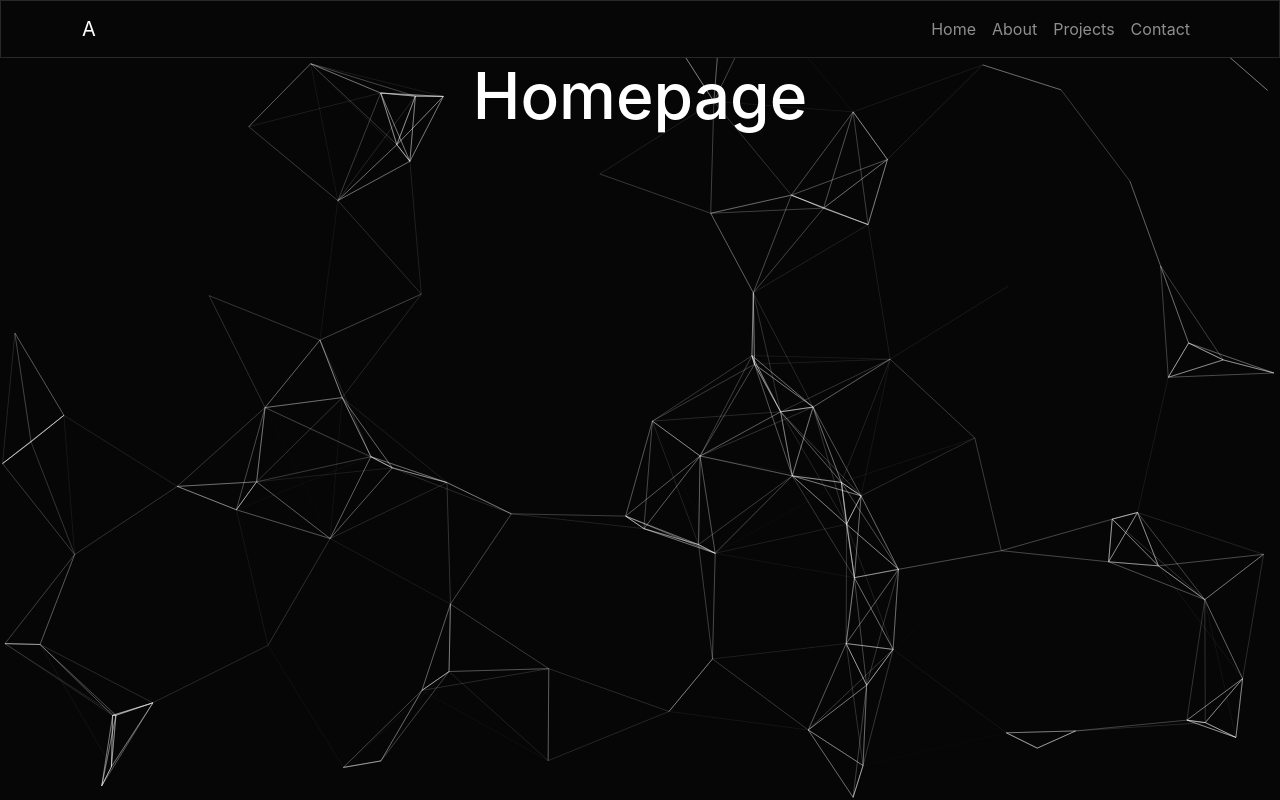
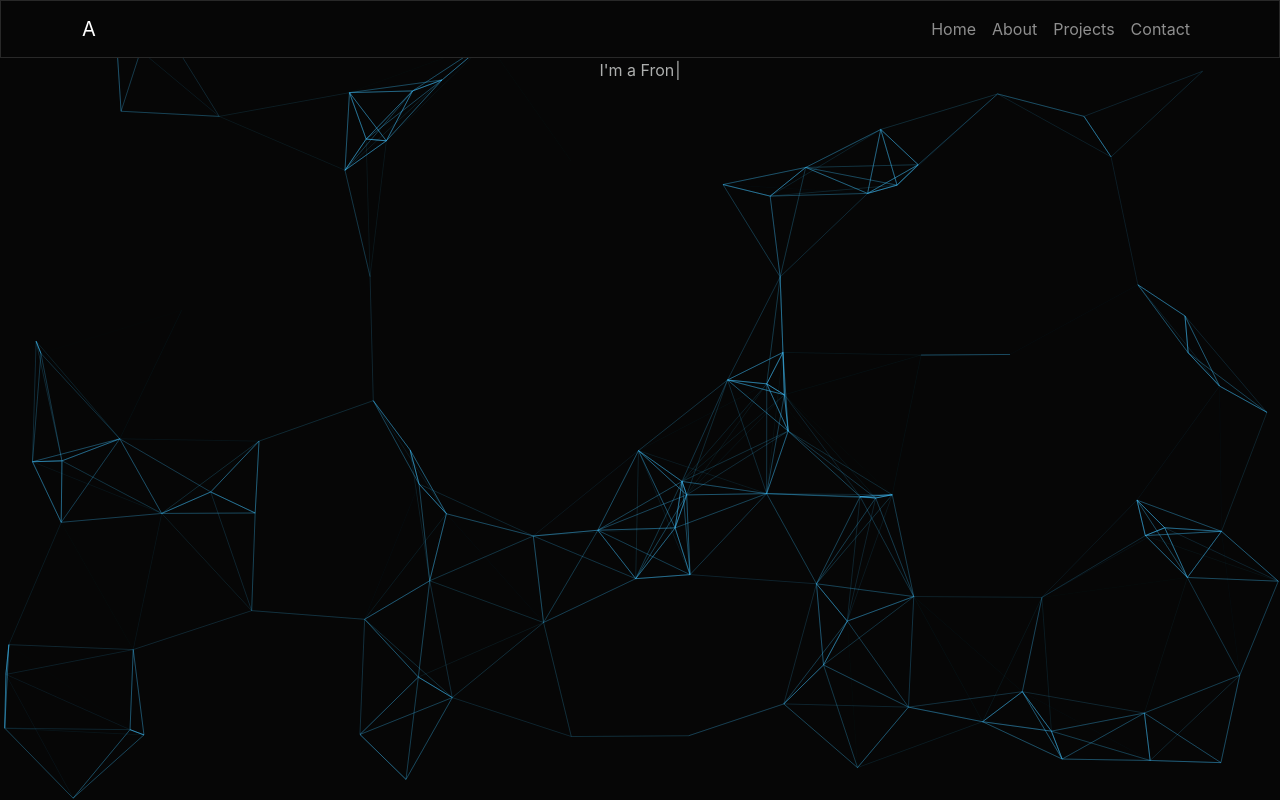
Before and after one commit to Abstrack5/Portfolio, a React (Create React App) app: page / in a window 1280 px wide. Built offline with nearby package versions, Linux system fonts and the light colour scheme.

Commit message:
working on typewriter npm but i cannot seem to center it in the middle of the screen only middle upper

```diff
--- a/package.json
+++ b/package.json
@@ -14,6 +14,7 @@
     "react-scripts": "5.0.1",
     "react-tsparticles": "^2.2.4",
     "tsparticles": "^2.2.4",
+    "typewriter-effect": "^2.19.0",
     "web-vitals": "^2.1.4"
   },
   "scripts": {
--- a/src/App.css
+++ b/src/App.css
@@ -14,7 +14,7 @@
 }
 
 .App-header {
-  background-color: #282c34;
+  background-color: #000000;
   min-height: 100vh;
   display: flex;
   flex-direction: column;
--- a/src/App.js
+++ b/src/App.js
@@ -1,4 +1,4 @@
-import "./App.css";
+// import "./App.css";
 import { BrowserRouter as Router, Routes, Route } from "react-router-dom";
 
 import Navigation from "./Components/Navigation";
--- a/src/Components/Particles.js
+++ b/src/Components/Particles.js
@@ -5,9 +5,6 @@ import { useCallback } from "react";
 const ParticlesComponent = () => {
   const particlesInit = useCallback(async (engine) => {
     console.log(engine);
-    // you can initiate the tsParticles instance (engine) here, adding custom shapes or presets
-    // this loads the tsparticles package bundle, it's the easiest method for getting everything ready
-    // starting from v2 you can add only the features you need reducing the bundle size
     await loadFull(engine);
   }, []);
 
@@ -16,6 +13,7 @@ const ParticlesComponent = () => {
   }, []);
 
   return (
+    <div>
       <Particles
         id="tsparticles"
         init={particlesInit}
@@ -23,7 +21,7 @@ const ParticlesComponent = () => {
         options={{
           background: {
             color: {
-            value: "black",
+              value: "#00000",
             },
           },
           fpsLimit: 120,
@@ -51,10 +49,10 @@ const ParticlesComponent = () => {
           },
           particles: {
             color: {
-            value: "#ffffff",
+              value: "#43c3ff",
             },
             links: {
-            color: "#ffffff",
+              color: "#43c3ff",
               distance: 150,
               enable: true,
               opacity: 0.5,
@@ -93,6 +91,7 @@ const ParticlesComponent = () => {
           detectRetina: true,
         }}
       />
+    </div>
   );
 };
 
--- /dev/null
+++ b/src/Components/Typewriter.js
@@ -0,0 +1,23 @@
+import React from "react";
+import Typewriter from "typewriter-effect";
+
+function TypewriterEffect() {
+  return (
+    <div className="d-flex justify-content-center align-content-center">
+      <Typewriter
+        options={{
+          strings: [
+            "Welcome!",
+            "I'm a Front end",
+            "I'm a back end",
+            "I'm a Full Stack developer",
+          ],
+          autoStart: true,
+          loop: true,
+        }}
+      />
+    </div>
+  );
+}
+
+export default TypewriterEffect;
--- a/src/Pages/Homepage/Homepage.js
+++ b/src/Pages/Homepage/Homepage.js
@@ -1,11 +1,16 @@
 import React from "react";
 import Particles from "../../Components/Particles";
+import TypewriterEffect from "../../Components/Typewriter";
 
 function Homepage() {
   return (
     <>
-      <Particles id="ts-particles" />
-      <h1 className="text-center">Homepage</h1>
+      <div>
+        <Particles id="ts-particles" />
+      </div>
+      <div>
+        <TypewriterEffect className="text-center" />
+      </div>
     </>
   );
 }
```
Also changed, not shown: 1 other file (tests, documents, lock files or other folders). Lines whose indentation alone changed are shown as unchanged.
